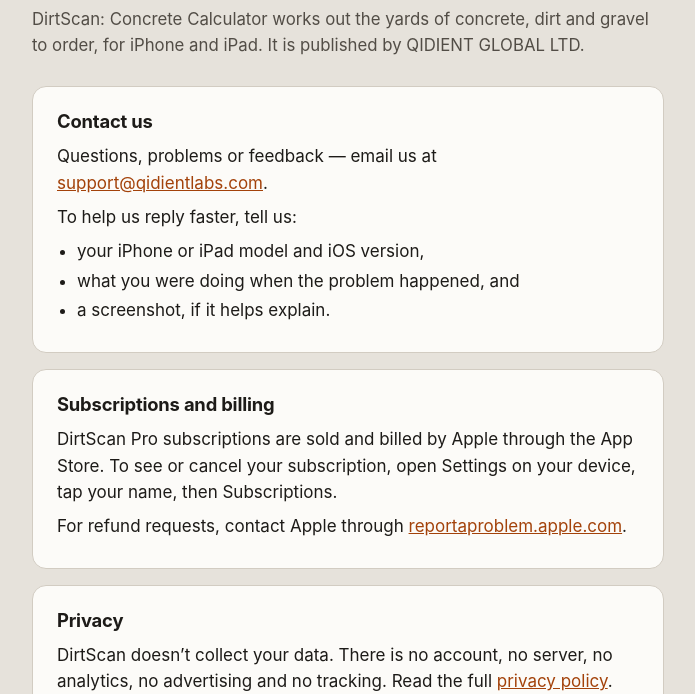
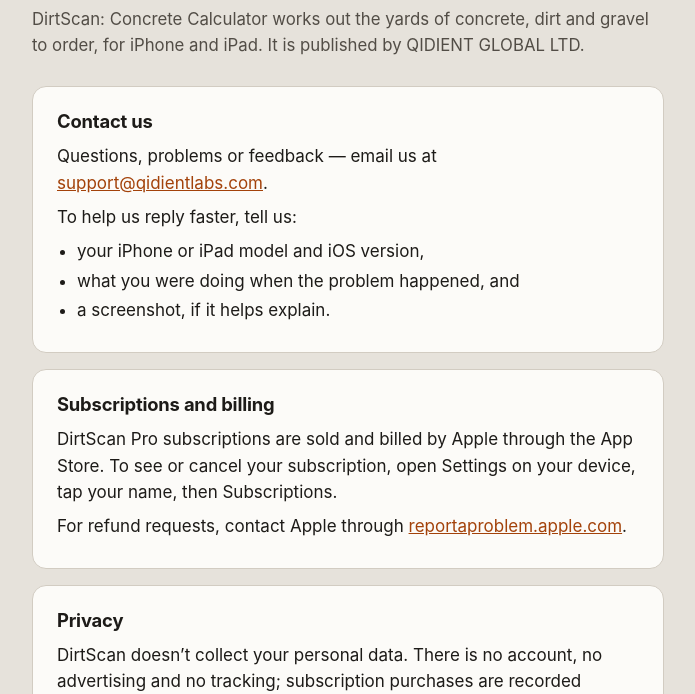
Before and after one commit to jerryjrdev/dirtscan, a plain HTML site: page index.html in a window 1280 px wide. Shown: the part 106-800 px from the top of the page, without its empty margins (292-987 px from the left). Drawn offline with Linux system fonts and the light colour scheme.

Commit message:
Update index.html: RevenueCat subscription records (effective 2026-11-20)
Co-Authored-By: Claude Opus 5.5 <noreply@anthropic.com>

```diff
--- a/index.html
+++ b/index.html
@@ -34,7 +34,7 @@
 
     <section class="card">
       <h2>Privacy</h2>
-      <p>DirtScan doesn’t collect your data. There is no account, no server, no analytics, no advertising and no tracking. Read the full <a class="accent" href="privacy.html">privacy policy</a>.</p>
+      <p>DirtScan doesn’t collect your personal data. There is no account, no advertising and no tracking; subscription purchases are recorded anonymously with RevenueCat. Read the full <a class="accent" href="privacy.html">privacy policy</a>.</p>
     </section>
 
     <footer class="footer">
```
